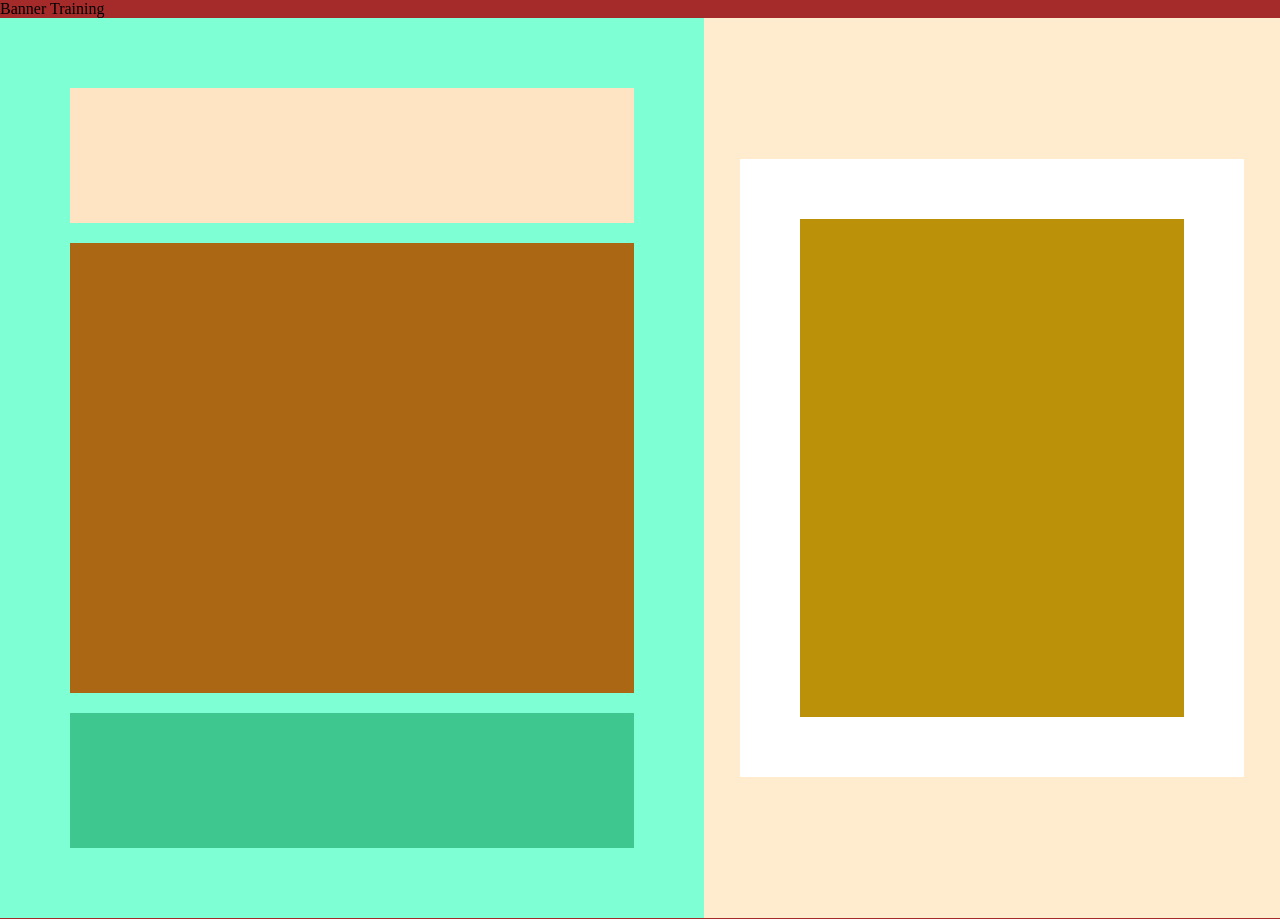
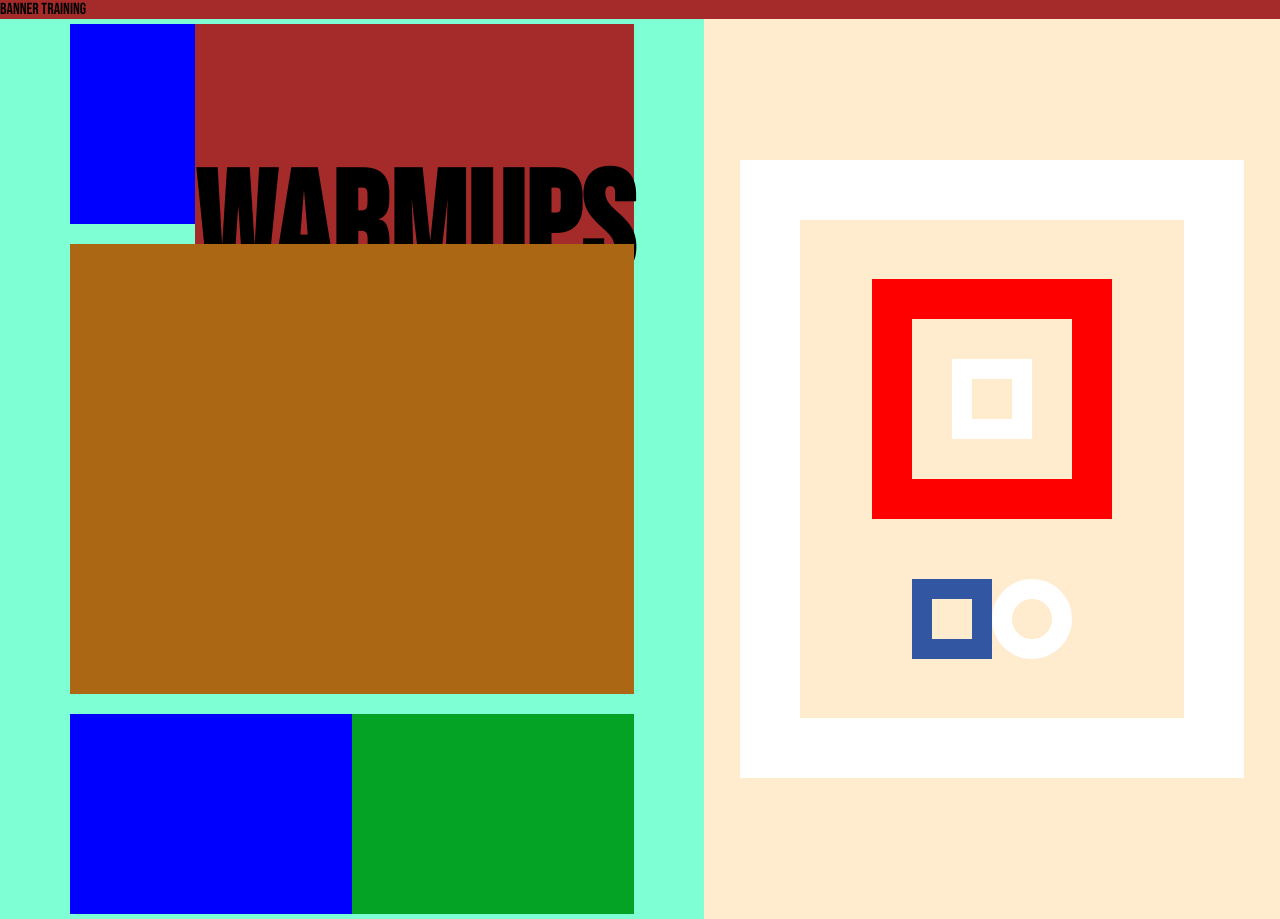
Before and after one commit to AliHaidarAzizi/Resume-Jarvis, a plain HTML site: page Banner.html in a window 1280 px wide. Drawn offline with Linux system fonts and the light colour scheme.

Commit message:
update on the banner training.html

```diff
--- a/Banner.html
+++ b/Banner.html
@@ -15,10 +15,16 @@
         <section class="container-left">
             <div class="main-heading">
                 <div class="logo-box">
+                    <div>
+
+                    </div>
+                    <div>
+
+                    </div>
 
                 </div>
                 <div class="title-box">
-
+                    <h2>WARMUPS</h2>
                 </div>
             </div>
             <div class="main-content-area">
--- a/styles/banner.css
+++ b/styles/banner.css
@@ -1,6 +1,10 @@
+@import url(//fonts.googleapis.com/css?family=Bebas+Neue);
+
 * {
     box-sizing: border-box;
     background-color: brown;
+    font-family: Bebas Neue;
+
 }
 
 body {
@@ -41,12 +45,16 @@ main {
     flex-direction: column;
     align-items: center;
     justify-content: center;
+
 }
 
 .main-heading {
     flex-basis: 15%;
     width: 80%;
     background-color: bisque;
+    display: flex;
+    flex-direction: row;
+    align-items: center;
 
 }
 
@@ -60,13 +68,90 @@ main {
     flex-basis: 15%;
     width: 80%;
     background-color: rgb(62, 199, 142);
+    display: flex;
+    flex-direction: row;
+
 }
 
 
 .sidebar {
 
+    background-color: transparent;
     height: 618px !important;
     width: 504px !important;
-    background-color: rgb(187, 145, 9);
     border: 60px solid #ffffff;
+    display: flex;
+    flex-direction: column;
+    justify-content: space-evenly;
+    align-items: center;
+
 }
+
+.logo-box {
+    height: 200px;
+    flex-basis: 35%;
+    background-color: blue;
+
+}
+
+.title-box {
+    height: 200px;
+    flex-basis: 65%;
+    font-size: 96px;
+
+}
+
+.content-box {}
+
+.footer-left-box {
+    height: 200px;
+    flex-basis: 50%;
+    background-color: blue;
+}
+
+.footer-right-box {
+    height: 200px;
+    flex-basis: 50%;
+    background-color: rgb(4, 163, 38);
+}
+
+.sidebar-main {
+    height: 240px;
+    width: 240px;
+    background-color: transparent;
+    border: 40px solid red;
+    display: flex;
+    align-items: center;
+    justify-content: center;
+}
+
+.sidebar-footer {
+    display: flex;
+    flex-direction: row;
+    background-color: transparent;
+
+}
+
+.sidebar-main-content {
+    height: 80px;
+    width: 80px;
+    background-color: transparent;
+    border: 20px solid #ffffff;
+
+}
+
+.sidebar-footer-left {
+    height: 80px;
+    width: 80px;
+    background-color: transparent;
+    border: 20px solid #3256A1;
+}
+
+.sidebar-footer-right {
+    height: 80px;
+    width: 80px;
+    border-radius: 50%;
+    background-color: transparent;
+    border: 20px solid #ffffff;
+
+}
```
